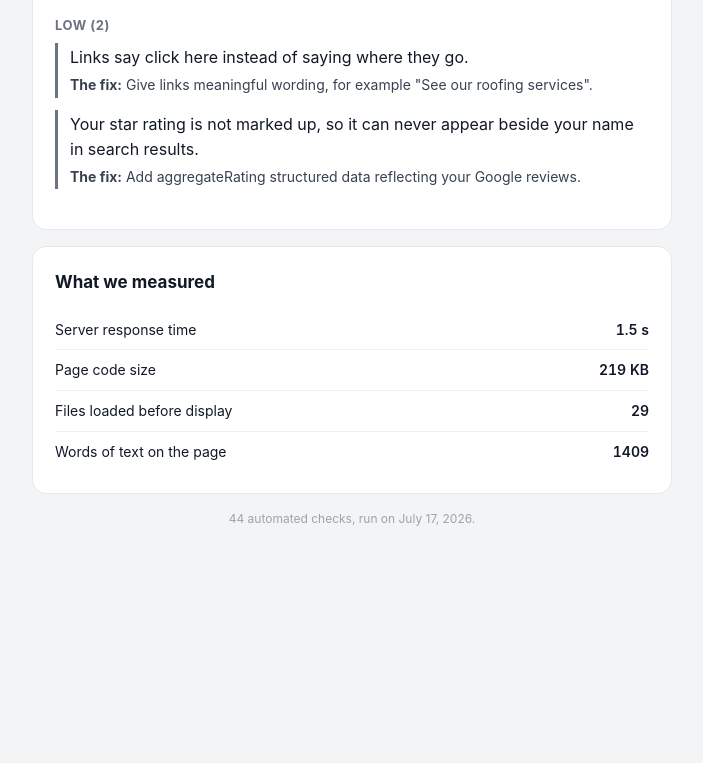
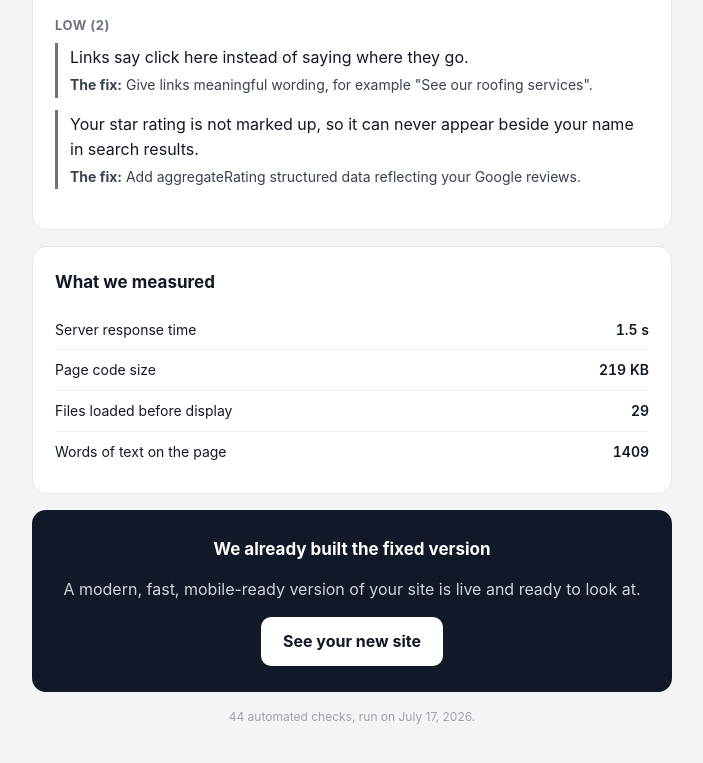
Before and after one commit to zekka02/cero-demos, a plain HTML site: page demos/88/report.html in a window 1280 px wide. Shown: the part 1986-2749 px from the top of the page, without its empty margins (288-991 px from the left). Before the commit the page ends 2563 px from the top, so only its background shows below. Drawn offline with Linux system fonts and the light colour scheme.

Commit message:
Deploy audit report for lead 88

```diff
--- a/demos/88/report.html
+++ b/demos/88/report.html
@@ -162,7 +162,11 @@
 
     <div class="card"><h2>What we measured</h2><table class="facts"><tbody><tr><td>Server response time</td><td>1.5 s</td></tr><tr><td>Page code size</td><td>219 KB</td></tr><tr><td>Files loaded before display</td><td>29</td></tr><tr><td>Words of text on the page</td><td>1409</td></tr></tbody></table></div>
 
-
+    <div class="cta">
+         <h2>We already built the fixed version</h2>
+         <p>A modern, fast, mobile-ready version of your site is live and ready to look at.</p>
+         <a class="btn" href="https://zekka02.github.io/cero-demos/demos/88/" target="_blank" rel="noopener">See your new site</a>
+       </div>
 
     <p class="foot">44 automated checks, run on July 17, 2026.</p>
   </div></body>
```
